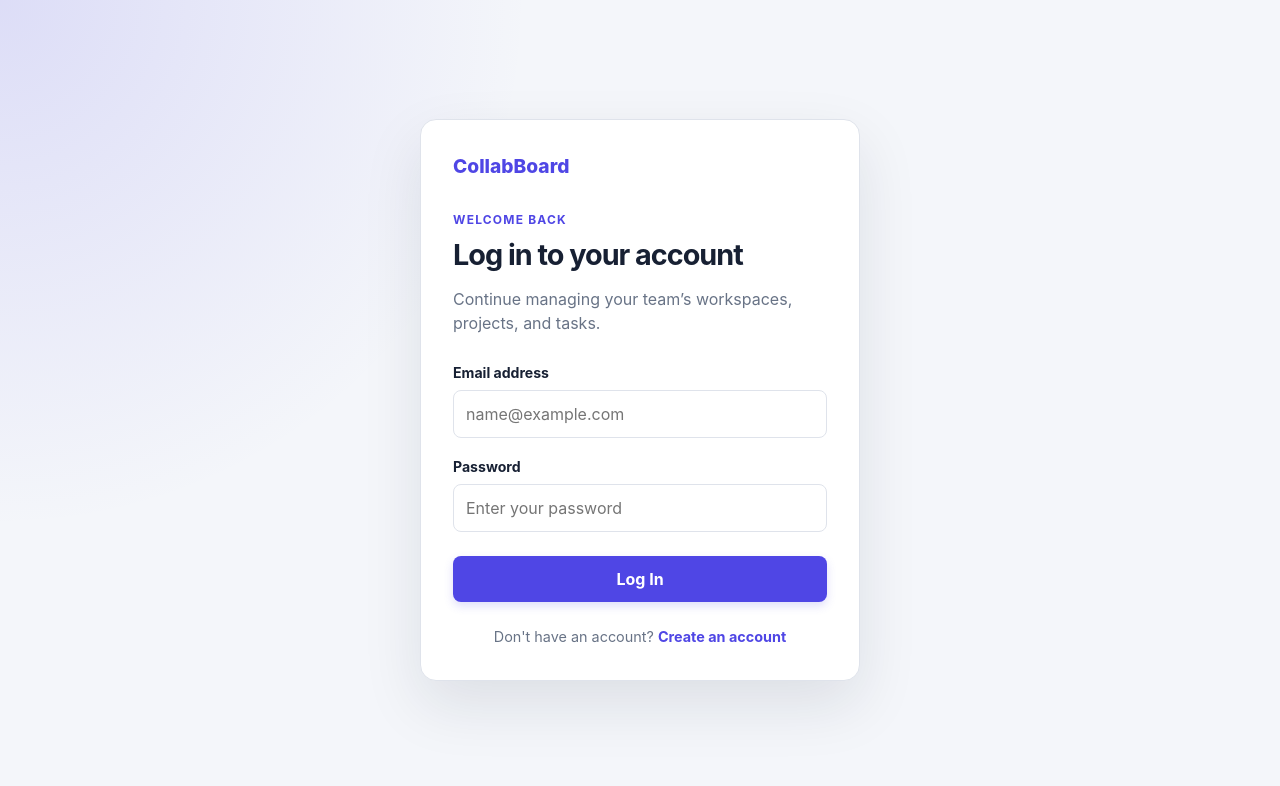
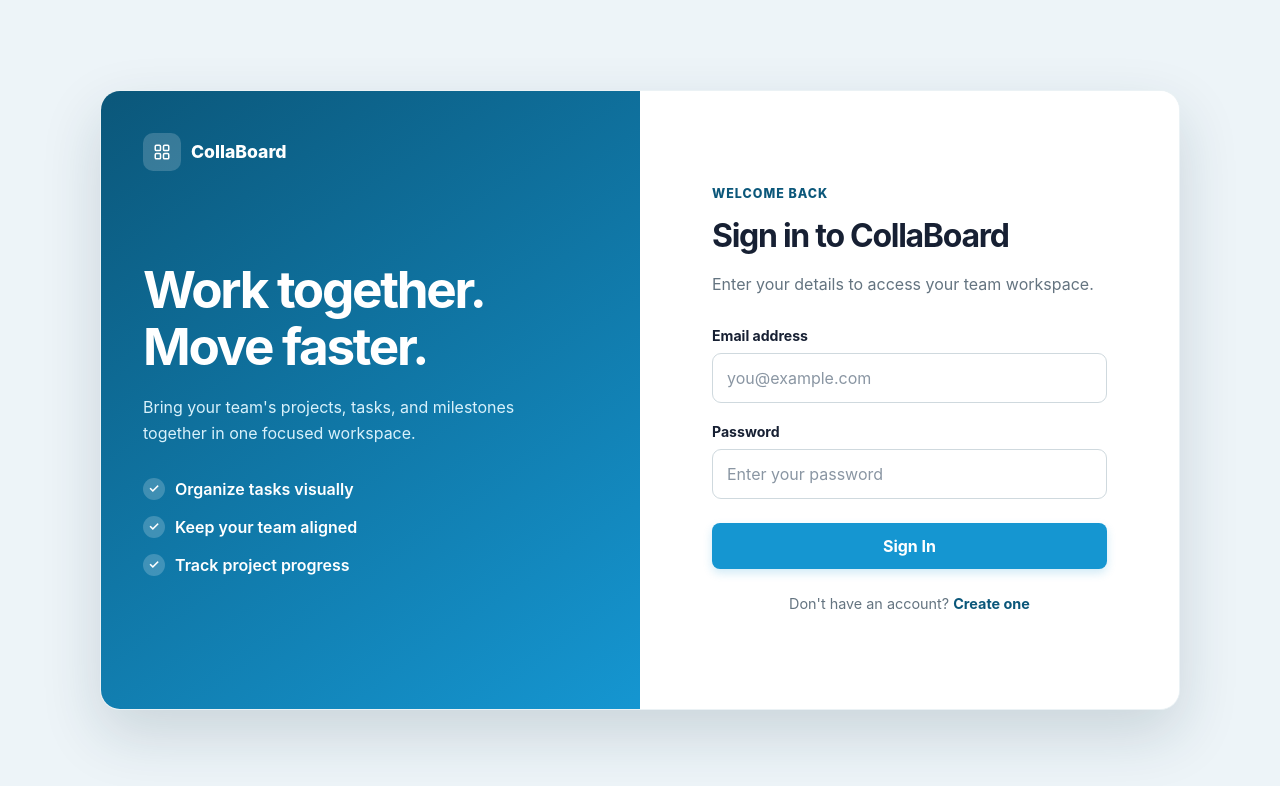
Before and after one commit to SanukaWaravita/collaboard_2, a React (Vite) app in the folder client/: page /login in a window 1280 px wide. Shown: the top 786 px of the page. Built offline with nearby package versions, Linux system fonts and the light colour scheme; no server answers.

Commit message:
style: redesign authentication pages

```diff
--- /dev/null
+++ b/client/src/components/AuthVisual.jsx
@@ -0,0 +1,82 @@
+function AuthVisual({
+  heading,
+  description,
+  features,
+}) {
+  return (
+    <aside className="auth-visual">
+      <div className="auth-visual__brand">
+        <span
+          className="auth-visual__brand-mark"
+          aria-hidden="true"
+        >
+          <svg
+            viewBox="0 0 24 24"
+            fill="none"
+            stroke="currentColor"
+            strokeWidth="2"
+          >
+            <rect
+              x="3"
+              y="3"
+              width="7"
+              height="7"
+              rx="1.5"
+            />
+
+            <rect
+              x="14"
+              y="3"
+              width="7"
+              height="7"
+              rx="1.5"
+            />
+
+            <rect
+              x="3"
+              y="14"
+              width="7"
+              height="7"
+              rx="1.5"
+            />
+
+            <rect
+              x="14"
+              y="14"
+              width="7"
+              height="7"
+              rx="1.5"
+            />
+          </svg>
+        </span>
+
+        <span>CollaBoard</span>
+      </div>
+
+      <div className="auth-visual__content">
+        <h2>{heading}</h2>
+
+        <p>{description}</p>
+
+        <ul className="auth-visual__features">
+          {features.map((feature) => (
+            <li
+              key={feature}
+              className="auth-visual__feature"
+            >
+              <span aria-hidden="true">
+                ✓
+              </span>
+
+              {feature}
+            </li>
+          ))}
+        </ul>
+      </div>
+
+      <div aria-hidden="true" />
+    </aside>
+  );
+}
+
+export default AuthVisual;
--- a/client/src/pages/LoginPage.jsx
+++ b/client/src/pages/LoginPage.jsx
@@ -1,35 +1,52 @@
 import { useState } from "react";
+
 import { Link, useNavigate } from "react-router";
-import {
-  apiRequest,
-  saveSession,
-} from "../services/api";
+
+import { apiRequest, saveSession } from "../services/api";
+
+import AuthVisual from "../components/AuthVisual";
+
+const LOGIN_FEATURES = [
+  "Organize tasks visually",
+
+  "Keep your team aligned",
+
+  "Track project progress",
+];
 
 function LoginPage() {
   const navigate = useNavigate();
+
   const [error, setError] = useState("");
+
   const [isSubmitting, setIsSubmitting] = useState(false);
 
   async function handleSubmit(event) {
     event.preventDefault();
 
     const formData = new FormData(event.currentTarget);
+
     const email = String(formData.get("email")).trim();
+
     const password = String(formData.get("password"));
 
     setError("");
+
     setIsSubmitting(true);
 
     try {
       const session = await apiRequest("/auth/login", {
         method: "POST",
+
         body: {
           email,
+
           password,
         },
       });
 
       saveSession(session);
+
       navigate("/workspaces");
     } catch (requestError) {
       setError(requestError.message);
@@ -40,63 +57,105 @@ function LoginPage() {
 
   return (
     <main className="auth-page">
+      <section className="auth-layout">
+        <AuthVisual
+          heading={
+            <>
+              Work together.
+              <br />
+              Move faster.
+            </>
+          }
+
+          description={
+            <>
+              Bring your team&apos;s projects, tasks, and milestones together in
+              one focused workspace.
+            </>
+          }
+
+          features={LOGIN_FEATURES}
+        />
+
         <section className="auth-card">
-        <div className="auth-card__brand">CollabBoard</div>
+          <div className="auth-card__brand">CollaBoard</div>
 
           <header className="auth-card__header">
             <p className="auth-card__eyebrow">Welcome back</p>
-          <h1>Log in to your account</h1>
-          <p>
-            Continue managing your team’s workspaces,
-            projects, and tasks.
-          </p>
+
+            <h1>Sign in to CollaBoard</h1>
+
+            <p>Enter your details to access your team workspace.</p>
           </header>
 
-        <form className="auth-form" onSubmit={handleSubmit}>
+          <form
+            className="auth-form"
+
+            onSubmit={handleSubmit}
+          >
             <div className="auth-form__field">
               <label htmlFor="login-email">Email address</label>
+
               <input
                 id="login-email"
+
                 name="email"
+
                 type="email"
-              placeholder="name@example.com"
+
+                placeholder="you@example.com"
+
                 autoComplete="email"
+
                 required
               />
             </div>
 
             <div className="auth-form__field">
               <label htmlFor="login-password">Password</label>
+
               <input
                 id="login-password"
+
                 name="password"
+
                 type="password"
+
                 placeholder="Enter your password"
+
                 autoComplete="current-password"
+
                 minLength="8"
+
                 required
               />
             </div>
 
             {error && (
-            <p className="auth-form__error" role="alert">
+              <p
+                className="auth-form__error"
+
+                role="alert"
+              >
                 {error}
               </p>
             )}
 
             <button
               type="submit"
-            className="button button--primary auth-form__submit"
+
+              className={"button button--primary " + "auth-form__submit"}
+
               disabled={isSubmitting}
             >
-            {isSubmitting ? "Logging In..." : "Log In"}
+              {isSubmitting ? "Signing In..." : "Sign In"}
             </button>
           </form>
 
           <p className="auth-card__footer">
-          Don&apos;t have an account?{" "}
-          <Link to="/register">Create an account</Link>
+            Don&apos;t have an account? <Link to="/register">Create one</Link>
           </p>
+        </section>
       </section>
     </main>
   );
--- a/client/src/pages/RegisterPage.jsx
+++ b/client/src/pages/RegisterPage.jsx
@@ -4,6 +4,13 @@ import {
   apiRequest,
   saveSession,
 } from "../services/api";
+import AuthVisual from "../components/AuthVisual";
+
+const REGISTER_FEATURES = [
+  "Simple Project organization",
+  "Clear Task ownership",
+  "Better team collaboration",
+];
 
 function RegisterPage() {
   const navigate = useNavigate();
@@ -50,18 +57,51 @@ function RegisterPage() {
 
   return (
     <main className="auth-page">
+      <section className="auth-layout">
+        <AuthVisual
+          heading={
+            <>
+              Build better.
+              <br />
+              Together.
+            </>
+          }
+          description={
+            <>
+              Create a shared workspace where everyone
+              knows what needs to happen next.
+            </>
+          }
+          features={REGISTER_FEATURES}
+        />
+
         <section className="auth-card">
-        <div className="auth-card__brand">CollabBoard</div>
+          <div className="auth-card__brand">
+            CollaBoard
+          </div>
 
           <header className="auth-card__header">
-          <p className="auth-card__eyebrow">Get started</p>
-          <h1>Create an account</h1>
-          <p>Create an account to collaborate with your team.</p>
+            <p className="auth-card__eyebrow">
+              Get started
+            </p>
+
+            <h1>Create your account</h1>
+
+            <p>
+              Set up your account and start collaborating
+              with your team.
+            </p>
           </header>
 
-        <form className="auth-form" onSubmit={handleSubmit}>
+          <form
+            className="auth-form"
+            onSubmit={handleSubmit}
+          >
             <div className="auth-form__field">
-            <label htmlFor="register-name">Full name</label>
+              <label htmlFor="register-name">
+                Full name
+              </label>
+
               <input
                 id="register-name"
                 name="name"
@@ -73,19 +113,25 @@ function RegisterPage() {
             </div>
 
             <div className="auth-form__field">
-            <label htmlFor="register-email">Email address</label>
+              <label htmlFor="register-email">
+                Email address
+              </label>
+
               <input
                 id="register-email"
                 name="email"
                 type="email"
-              placeholder="name@example.com"
+                placeholder="you@example.com"
                 autoComplete="email"
                 required
               />
             </div>
 
             <div className="auth-form__field">
-            <label htmlFor="register-password">Password</label>
+              <label htmlFor="register-password">
+                Password
+              </label>
+
               <input
                 id="register-password"
                 name="password"
@@ -101,11 +147,12 @@ function RegisterPage() {
               <label htmlFor="register-confirm-password">
                 Confirm password
               </label>
+
               <input
                 id="register-confirm-password"
                 name="confirmPassword"
                 type="password"
-              placeholder="Enter the password again"
+                placeholder="Repeat your password"
                 autoComplete="new-password"
                 minLength="8"
                 required
@@ -113,14 +160,20 @@ function RegisterPage() {
             </div>
 
             {error && (
-            <p className="auth-form__error" role="alert">
+              <p
+                className="auth-form__error"
+                role="alert"
+              >
                 {error}
               </p>
             )}
 
             <button
               type="submit"
-            className="button button--primary auth-form__submit"
+              className={
+                "button button--primary " +
+                "auth-form__submit"
+              }
               disabled={isSubmitting}
             >
               {isSubmitting
@@ -131,8 +184,9 @@ function RegisterPage() {
 
           <p className="auth-card__footer">
             Already have an account?{" "}
-          <Link to="/login">Log in</Link>
+            <Link to="/login">Sign in</Link>
           </p>
+        </section>
       </section>
     </main>
   );
--- a/client/src/styles/auth.css
+++ b/client/src/styles/auth.css
@@ -1,57 +1,169 @@
 .auth-page {
+  --auth-primary: #1596d1;
+  --auth-primary-dark: #0b577a;
+  --auth-primary-hover: #08749f;
+  --auth-primary-soft: #e0f2fe;
+  --auth-page-background: #edf4f8;
+  --auth-input-border: #cfd9de;
+  --auth-muted: #647480;
+  --auth-focus-ring: rgb(21 150 209 / 20%);
+
   display: grid;
   min-height: 100vh;
   place-items: center;
-  padding: 24px;
-  background:
-    radial-gradient(circle at top left, rgb(79 70 229 / 14%), transparent 35%),
-    var(--page-background);
+  padding: 32px;
+  background: var(--auth-page-background);
 }
 
+.auth-layout {
+  display: grid;
+  grid-template-columns: minmax(0, 1fr) minmax(0, 1fr);
+  width: min(1080px, 100%);
+  min-height: 620px;
+  overflow: hidden;
+  border: 1px solid rgb(11 87 122 / 8%);
+  border-radius: 20px;
+  background: var(--surface);
+  box-shadow:
+    0 24px 60px rgb(20 49 67 / 16%);
+}
+
+/* -------------------------------- */
+/* Authentication visual panel      */
+/* -------------------------------- */
+
+.auth-visual {
+  display: flex;
+  flex-direction: column;
+  justify-content: space-between;
+  padding: 42px;
+  color: #ffffff;
+  background:
+    linear-gradient(
+      145deg,
+      var(--auth-primary-dark),
+      var(--auth-primary)
+    );
+}
+
+.auth-visual__brand {
+  display: inline-flex;
+  align-items: center;
+  gap: 10px;
+  width: fit-content;
+  color: inherit;
+  font-size: 1.1rem;
+  font-weight: 800;
+}
+
+.auth-visual__brand-mark {
+  display: grid;
+  place-items: center;
+  width: 38px;
+  height: 38px;
+  border-radius: 10px;
+  color: #ffffff;
+  background: rgb(255 255 255 / 18%);
+}
+
+.auth-visual__brand-mark svg {
+  width: 18px;
+  height: 18px;
+}
+
+.auth-visual__content h2 {
+  margin: 0;
+  font-size: clamp(2rem, 4vw, 3.25rem);
+  line-height: 1.1;
+  letter-spacing: -0.045em;
+}
+
+.auth-visual__content > p {
+  max-width: 390px;
+  margin: 20px 0 30px;
+  color: #d8f1fb;
+  line-height: 1.65;
+}
+
+.auth-visual__features {
+  display: grid;
+  gap: 14px;
+  margin: 0;
+  padding: 0;
+  list-style: none;
+}
+
+.auth-visual__feature {
+  display: flex;
+  align-items: center;
+  gap: 10px;
+  font-weight: 600;
+}
+
+.auth-visual__feature span {
+  display: grid;
+  flex: 0 0 auto;
+  place-items: center;
+  width: 22px;
+  height: 22px;
+  border-radius: 50%;
+  background: rgb(255 255 255 / 20%);
+  font-size: 0.8rem;
+}
+
+/* -------------------------------- */
+/* Authentication form panel        */
+/* -------------------------------- */
+
 .auth-card {
-  width: min(440px, 100%);
-  padding: 32px;
-  border: 1px solid var(--border);
-  border-radius: 16px;
+  display: flex;
+  flex-direction: column;
+  justify-content: center;
+  padding: clamp(36px, 6vw, 72px);
   background: var(--surface);
-  box-shadow: 0 24px 60px rgb(23 32 51 / 10%);
 }
 
 .auth-card__brand {
-  margin-bottom: 30px;
-  color: var(--primary);
+  display: none;
+  color: var(--auth-primary-dark);
   font-size: 1.2rem;
   font-weight: 800;
 }
 
 .auth-card__header {
-  margin-bottom: 26px;
+  margin-bottom: 28px;
+}
+
+.auth-card__eyebrow {
+  margin: 0 0 8px;
+  color: var(--auth-primary-dark) !important;
+  font-size: 0.78rem;
+  font-weight: 800;
+  letter-spacing: 0.08em;
+  text-transform: uppercase;
 }
 
 .auth-card__header h1 {
-  margin: 4px 0 10px;
-  font-size: 1.8rem;
-  letter-spacing: -0.035em;
+  margin: 0;
+  font-size: 2rem;
+  letter-spacing: -0.04em;
 }
 
-.auth-card__header p {
-  margin: 0;
-  color: var(--text-muted);
-  line-height: 1.55;
+.auth-card__header > p:last-child {
+  margin: 12px 0 0;
+  color: var(--auth-muted);
+  line-height: 1.6;
 }
 
-.auth-card__eyebrow {
-  color: var(--primary) !important;
-  font-size: 0.75rem;
-  font-weight: 700;
-  letter-spacing: 0.1em;
-  text-transform: uppercase;
+.auth-form {
+  display: grid;
+  gap: 18px;
 }
 
 .auth-form__field {
   display: grid;
   gap: 7px;
-  margin-bottom: 18px;
+  margin: 0;
 }
 
 .auth-form__field label {
@@ -61,11 +173,30 @@
 
 .auth-form__field input {
   width: 100%;
-  border: 1px solid var(--border);
-  border-radius: 8px;
-  padding: 11px 12px;
+  border: 1px solid var(--auth-input-border);
+  border-radius: 9px;
+  padding: 12px 14px;
   color: var(--text);
   background: #ffffff;
+  outline: none;
+  transition:
+    border-color 150ms ease,
+    box-shadow 150ms ease;
+}
+
+.auth-form__field input::placeholder {
+  color: #8a96a3;
+}
+
+.auth-form__field input:hover {
+  border-color: #aebdc5;
+}
+
+.auth-form__field input:focus-visible {
+  border-color: var(--auth-primary);
+  outline: none;
+  box-shadow:
+    0 0 0 3px var(--auth-focus-ring);
 }
 
 .auth-form__submit {
@@ -73,23 +204,43 @@
   margin-top: 6px;
 }
 
+.auth-page .button--primary {
+  color: #ffffff;
+  background: var(--auth-primary);
+  box-shadow:
+    0 4px 10px rgb(21 150 209 / 20%);
+}
+
+.auth-page .button--primary:hover:not(:disabled) {
+  background: var(--auth-primary-hover);
+  box-shadow:
+    0 6px 14px rgb(11 87 122 / 24%);
+}
+
+.auth-page .button--primary:focus-visible {
+  outline-color: var(--auth-focus-ring);
+}
+
 .auth-form__error {
+  margin: 0;
+  border: 1px solid var(--danger-border);
   border-radius: 8px;
   padding: 10px 12px;
-  color: #991b1b;
-  background: var(--danger-control-surface);
+  color: var(--danger-text);
+  background: var(--danger-surface);
   font-size: 0.88rem;
+  line-height: 1.5;
 }
 
 .auth-card__footer {
   margin: 24px 0 0;
-  color: var(--text-muted);
+  color: var(--auth-muted);
   text-align: center;
   font-size: 0.9rem;
 }
 
 .auth-card a {
-  color: var(--primary);
+  color: var(--auth-primary-dark);
   font-weight: 700;
   text-decoration: none;
 }
@@ -97,3 +248,59 @@
 .auth-card a:hover {
   text-decoration: underline;
 }
+
+.auth-card a:focus-visible {
+  border-radius: 3px;
+  outline:
+    3px solid var(--auth-focus-ring);
+  outline-offset: 3px;
+}
+
+/* -------------------------------- */
+/* Responsive authentication layout */
+/* -------------------------------- */
+
+@media (max-width: 760px) {
+  .auth-page {
+    place-items: stretch;
+    padding: 0;
+    background: var(--surface);
+  }
+
+  .auth-layout {
+    grid-template-columns: minmax(0, 1fr);
+    width: 100%;
+    min-height: 100vh;
+    border: 0;
+    border-radius: 0;
+    box-shadow: none;
+  }
+
+  .auth-visual {
+    display: none;
+  }
+
+  .auth-card {
+    justify-content: flex-start;
+    padding: 36px 28px;
+  }
+
+  .auth-card__brand {
+    display: block;
+    margin-bottom: 48px;
+  }
+}
+
+@media (max-width: 420px) {
+  .auth-card {
+    padding: 28px 20px;
+  }
+
+  .auth-card__brand {
+    margin-bottom: 38px;
+  }
+
+  .auth-card__header h1 {
+    font-size: 1.75rem;
+  }
+}
```
Lines whose indentation alone changed are shown as unchanged.
